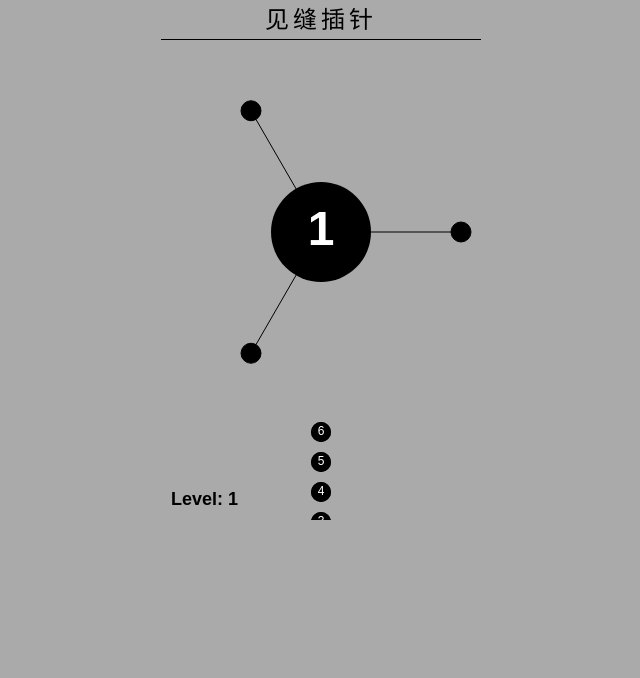
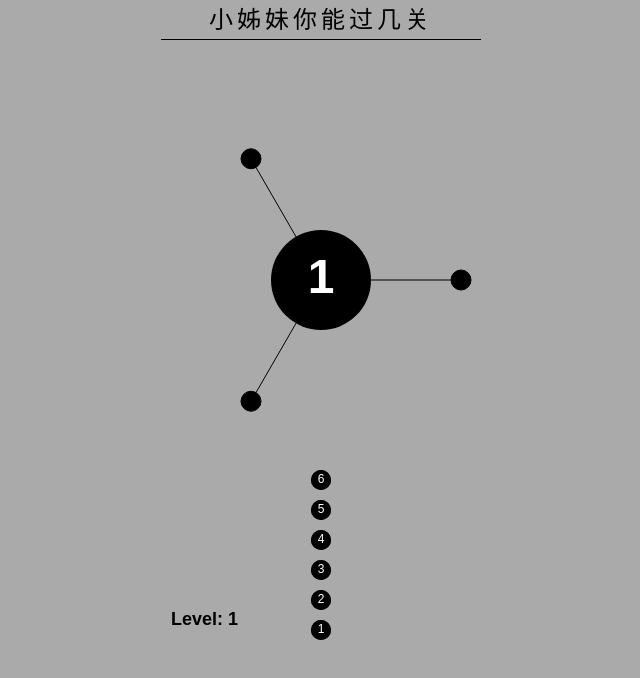
Before and after one commit to qiannvpeng/qiannvpeng.github.io, a plain HTML site: page index.html in a window 1280 px wide. Shown: the whole page, without its empty margins (319-959 px from the left). Drawn offline with Linux system fonts and the light colour scheme.

Commit message:
xiaozimei

```diff
--- a/index.html
+++ b/index.html
@@ -5,7 +5,7 @@
 <meta http-equiv="Content-Type" content="text/html; charset=UTF-8">
 
 <meta charset="utf-8">
-<title>见缝插针</title>
+<title>小姊妹你能过几关？</title>
 <!-- AA -->
 <style type="text/css">
 html, body {
@@ -52,10 +52,9 @@ canvas {
 <meta name="renderer" content="webkit">
 <!-- for 360 browser -->
 </head>
-
 <body>
-<div class="title">见缝插针</div>
-<canvas id="canvas1" width="320" height="480"></canvas>
+<div class="title">小姊妹你能过几关</div>
+<canvas id="canvas1" width="320" height="600"></canvas>
 <script src="./js/MyCtx.min.js"></script>
 <script src="./js/aa.cc.min.js"></script>
 
```
